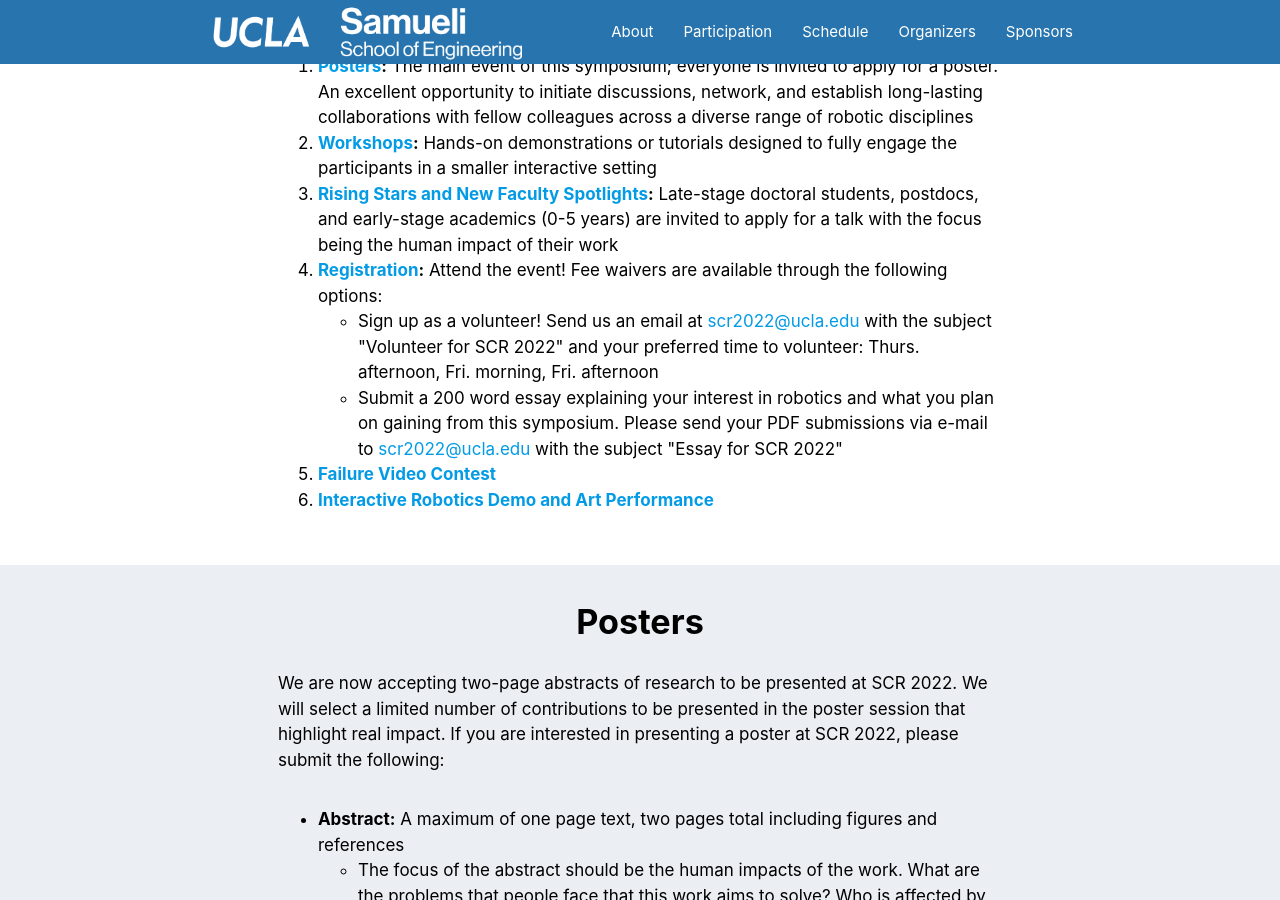
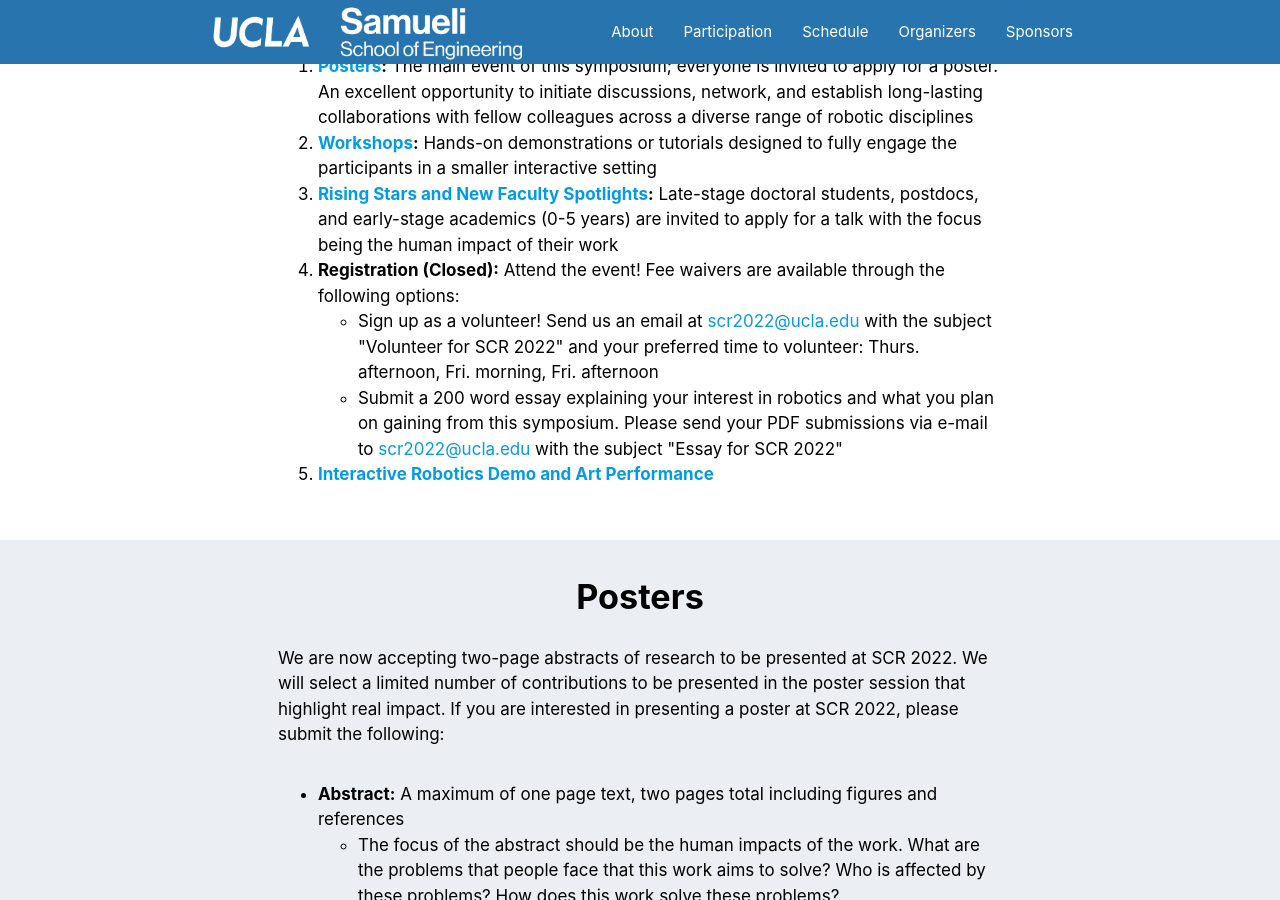
Before and after one commit to scr2022/scr2022.github.io, a Jekyll site: the page built from index.html, in a window 1280 px wide and 900 px high, scrolled down 1561 px. Built offline with Jekyll 4.4.1, drawn with Linux system fonts in a browser that asks for light colours; some of the changed text lies outside the part shown.

Commit message:
close registration

```diff
--- a/_includes/banner.html
+++ b/_includes/banner.html
@@ -7,7 +7,7 @@
           <h4 class="center-align banner-subheading"><i>"Real Solutions to Real Problems impacting Real People"</i></h4>
           <h4 class="center-align banner-subheading">UCLA, Sept. 22-23, 2022</h4>
           <br/>
-          <a href="{{site.registration-page}}" class="btn-large" style="font-weight:bold; background-color: {{site.color.primary-dark}}">Register Now!!</a>
+          <a href="" class="btn-large" style="font-weight:bold; background-color: {{site.color.primary-dark}}">Registration Closed</a>
           <h2 class="center-align banner-subheading"></h2>
         </div>
       </div>
--- a/_includes/howtocontribute.html
+++ b/_includes/howtocontribute.html
@@ -9,13 +9,12 @@
                   <li><b><a href="#posters">Posters</a>:</b> The main event of this symposium; everyone is invited to apply for a poster. An excellent opportunity to initiate discussions, network, and establish long-lasting collaborations with fellow colleagues across a diverse range of robotic disciplines</li>
                   <li><b><a href="#workshops">Workshops</a>:</b> Hands-on demonstrations or tutorials designed to fully engage the participants in a smaller interactive setting</li>
                   <li><b><a href="#speakers">Rising Stars and New Faculty Spotlights</a>:</b> Late-stage doctoral students, postdocs, and early-stage academics (0-5 years) are invited to apply for a talk with the focus being the human impact of their work</li>
-                  <li><b><a href="https://commerce.cashnet.com/UCLASCR">Registration</a>:</b> Attend the event! Fee waivers are available through the following options:
+                  <li><b>Registration (Closed):</b> Attend the event! Fee waivers are available through the following options:
                       <ul class="browser-default">
                         <li>Sign up as a volunteer! Send us an email at <a href="mailto:{{site.organizer-email}}">{{site.organizer-email}}</a> with the subject "Volunteer for SCR 2022" and your preferred time to volunteer: Thurs. afternoon, Fri. morning, Fri. afternoon</li>
                         <li>Submit a 200 word essay explaining your interest in robotics and what you plan on gaining from this symposium. Please send your PDF submissions via e-mail to <a href="mailto:{{site.organizer-email}}">{{site.organizer-email}}</a> with the subject "Essay for SCR 2022" </li>
                       </ul>
                   </li>
-                  <li><b><a href="/files/SCR2022_FailureVideos_Flyer.pdf">Failure Video Contest</a></b></li>
                   <li><b><a href="/files/SCR2022_Demos_Flyer.pdf">Interactive Robotics Demo and Art Performance</a></b></li>
               </ol>
             </div>
```
